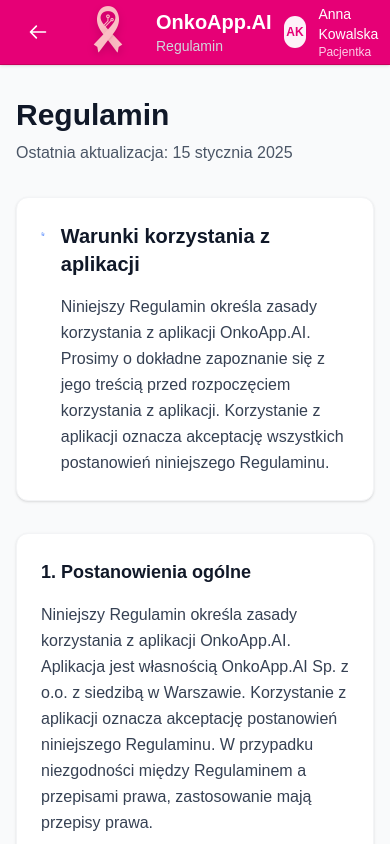
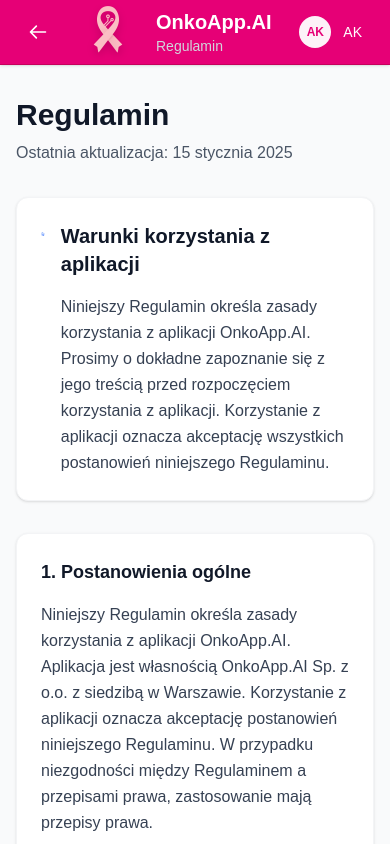
Before and after one commit to maciej-ossowski/onko, a Next.js app: page /terms in a window 390 px wide. Shown: the top 844 px of the page. Built offline with nearby package versions, Linux system fonts and the light colour scheme.

Commit message:
initial commit

```diff
--- a/src/components/layout/Header.tsx
+++ b/src/components/layout/Header.tsx
@@ -154,9 +154,10 @@ export default function Header({
                   {/* Name */}
                   <div className="text-left">
                     <div className="text-sm font-medium text-white">
-                      {userName || config.label}
+                      <span className="hidden sm:inline">{userName || config.label}</span>
+                      <span className="sm:hidden">{userName ? getInitials(userName) : config.label.charAt(0)}</span>
                     </div>
-                    <div className={`text-xs ${userRole === 'patient' ? 'text-pink-200' : userRole === 'doctor' ? 'text-blue-200' : 'text-green-200'}`}>
+                    <div className={`text-xs ${userRole === 'patient' ? 'text-pink-200' : userRole === 'doctor' ? 'text-blue-200' : 'text-green-200'} hidden sm:block`}>
                       {config.label}
                     </div>
                   </div>
```
